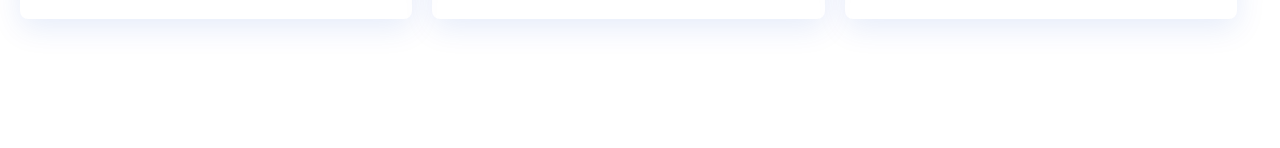
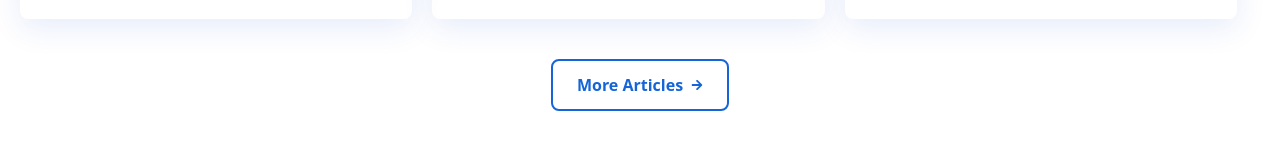
Before and after one commit to isaacmuchunu/Blog, a React (Vite) app: page / in a window 1280 px wide. Shown: the part 1034-1182 px from the top of the page. Before the commit the page ends 1133 px from the top, so only its background shows below. Built offline with nearby package versions, Linux system fonts and the light colour scheme.

Commit message:
Added a read more button for the articles

```diff
--- a/src/pages/home/container/Articles.jsx
+++ b/src/pages/home/container/Articles.jsx
@@ -1,6 +1,7 @@
 import React from "react";
 import ArticleCard from "../../../components/ArticleCard";
 
+import { FaArrowRight } from "react-icons/fa";
 
 const Articles = () => {
   return (
@@ -10,6 +11,10 @@
         <ArticleCard className="w-full md:w-[calc(50%-20px)] lg:w-[calc(33.33%-21px)]" />
         <ArticleCard className="w-full md:w-[calc(50%-20px)] lg:w-[calc(33.33%-21px)]" />
       </div>
+      <button className="flex items-center mx-auto text-primary font-bold space-x-2 border-2 border-primary px-6 py-3 rounded-lg">
+        <span>More Articles</span>
+        <FaArrowRight className="w-3 h-3" />
+      </button>
     </section>
   );
 };
```
